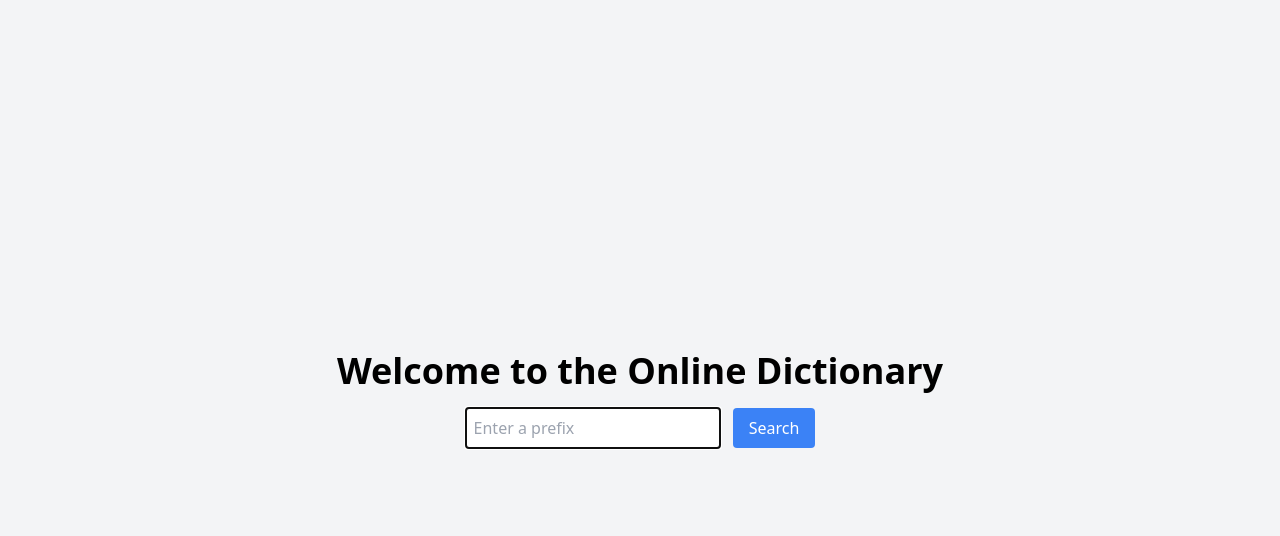
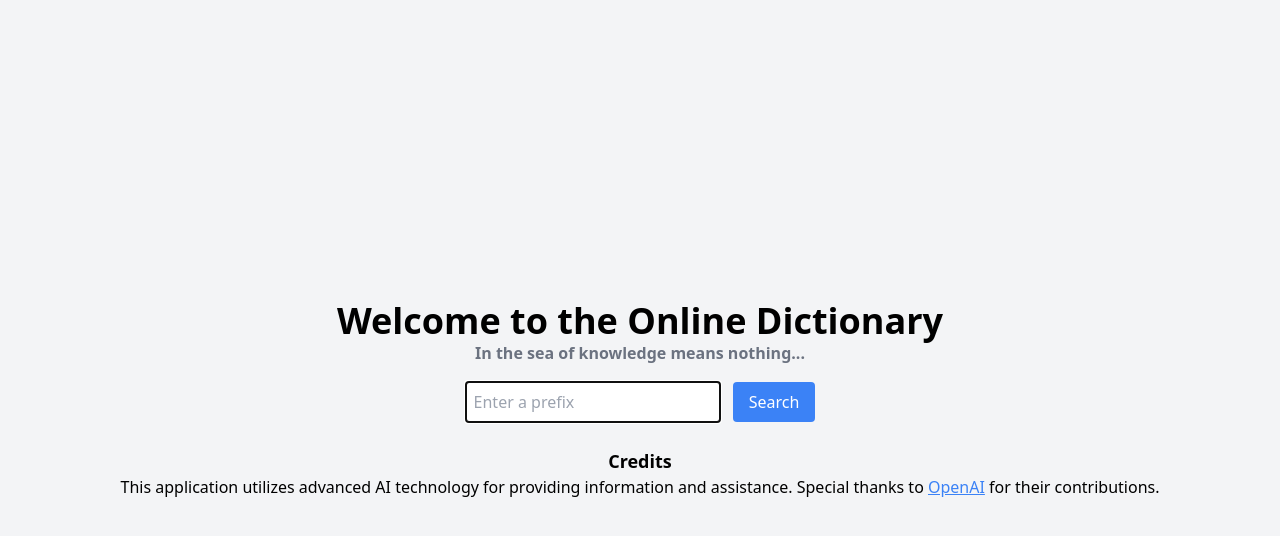
Before and after one commit to Albert0i/DONGDICT, a Node server app: page / in a window 1280 px wide. Shown: the top 536 px of the page. Run offline with Node 20, Linux system fonts and the light colour scheme.

Commit message:
write more

```diff
--- a/src/routes/index.js
+++ b/src/routes/index.js
@@ -7,7 +7,8 @@
 export default (redis) => {
     // Welcome Page
     router.get('/', async (req, res) => {
-        res.render('welcome');
+        const dbsize = await redisClient.dbsize()
+        res.render('welcome', { dbsize });
     });
 
     // Main Page - List prefix-matched words
--- a/src/views/main.ejs
+++ b/src/views/main.ejs
@@ -8,7 +8,7 @@
 </head>
 <body class="bg-gray-100 p-6">
     <div class="max-w-md mx-auto">
-        <h1 class="text-2xl font-bold mb-4">Results for "<%= searchTerm %>"</h1>
+        <h1 class="text-2xl font-bold mb-4"><%=matchedWords.length %> Results for "<%= searchTerm %>"</h1>
         <ul>
             <% matchedWords.forEach(word => { %>
                 <li>
--- a/src/views/welcome.ejs
+++ b/src/views/welcome.ejs
@@ -9,10 +9,17 @@
 <body class="flex items-center justify-center h-screen bg-gray-100">
     <div class="text-center">
         <h1 class="text-4xl font-bold">Welcome to the Online Dictionary</h1>
+        <h3 class="text-1xl font-bold text-gray-500">In the sea of knowledge <%= dbsize %> means nothing...</h3>
         <form action="/main" method="post" class="mt-4">
             <input type="text" name="word" class="border border-gray-300 p-2 w-64" placeholder="Enter a prefix" autofocus required>
             <button type="submit" class="ml-2 bg-blue-500 text-white px-4 py-2 rounded">Search</button>
         </form>
+
+        <h2 class="text-lg font-semibold mt-6">Credits</h2>
+        <p>
+            This application utilizes advanced AI technology for providing information and assistance.
+            Special thanks to <a href="https://www.openai.com" class="text-blue-500 underline">OpenAI</a> for their contributions.
+        </p>
     </div>
 </body>
 </html>
```
